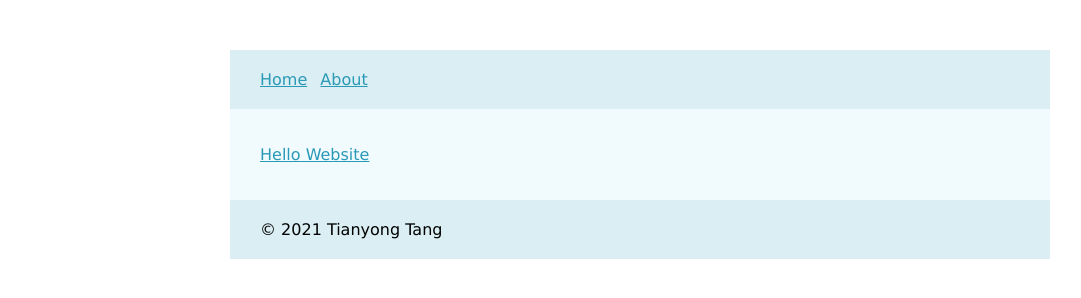
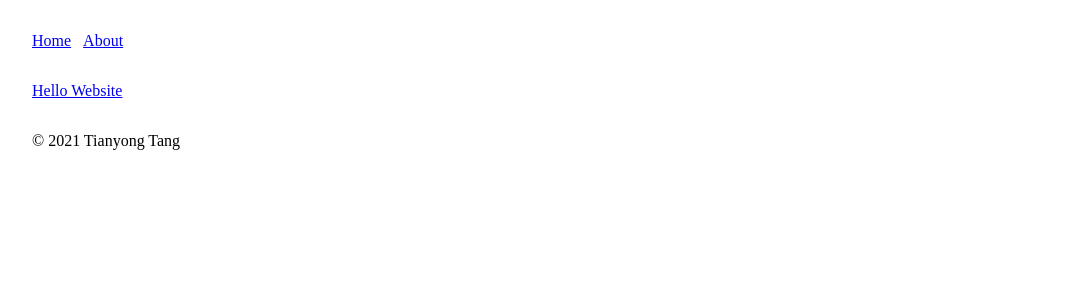
Before and after one commit to tang3w/backtrace.top, a plain HTML site: page index.html in a window 1280 px wide. Shown: the whole page, without its empty margins (0-1081 px from the left). Drawn offline with Linux system fonts and the light colour scheme.

Commit message:
Synchronized build

```diff
--- a/index.html
+++ b/index.html
@@ -1,5 +1,6 @@
 <!doctype html>
 <meta charset="utf-8">
+<meta name="viewport" content="width=device-width, initial-scale=1.0">
 <title>Home | Backtrace</title>
 <link rel="stylesheet" href="/static/style.css">
 <body>
@@ -14,7 +15,7 @@
       </ul>
     </nav>
   </header>
-  <div class="page">
+  <div id="main">
 
 
   <ul class="no-indent no-bullet">
--- a/static/style.css
+++ b/static/style.css
@@ -1,21 +1,6 @@
 body {
-    font-family: 'Verdana', sans-serif;
-    margin: 50px 25px;
-}
-
-a {
-    color: #2a99b6;
-}
-
-a:hover {
-    color: #33bbdf;
-}
-
-header, footer, div.page {
-    width: 760px;
-    margin: 0 auto;
-    background: #daeef3;
-    padding: 20px 30px;
+    margin: 0;
+    padding: 2em;
 }
 
 header nav ul {
@@ -26,12 +11,11 @@ header nav ul {
 
 header nav ul li {
     display: inline;
-    margin: 0 8px 0 0;
-    padding: 0;
+    padding-right: 0.5em;
 }
 
-div.page {
-    background: #f1fbfe;
+#main, footer {
+    margin-top: 2em;
 }
 
 ul.no-bullet {
```
Also changed, not shown: 404.html (+2 -1 lines), about/index.html (+2 -1 lines), post/first-post/index.html (+2 -1 lines), post/index.html (+2 -1 lines).
